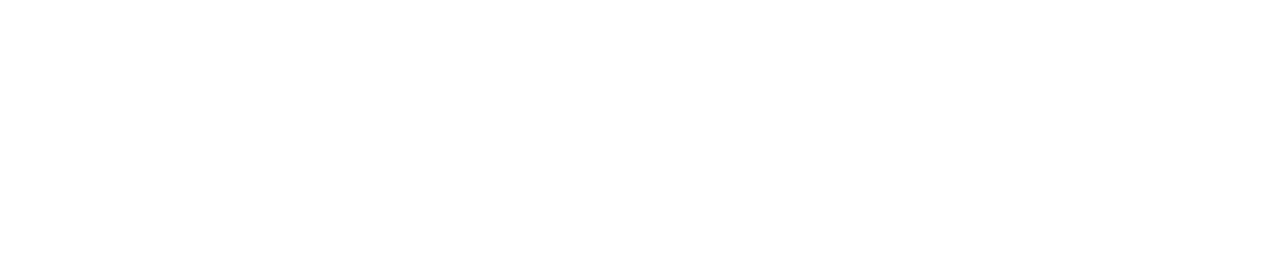
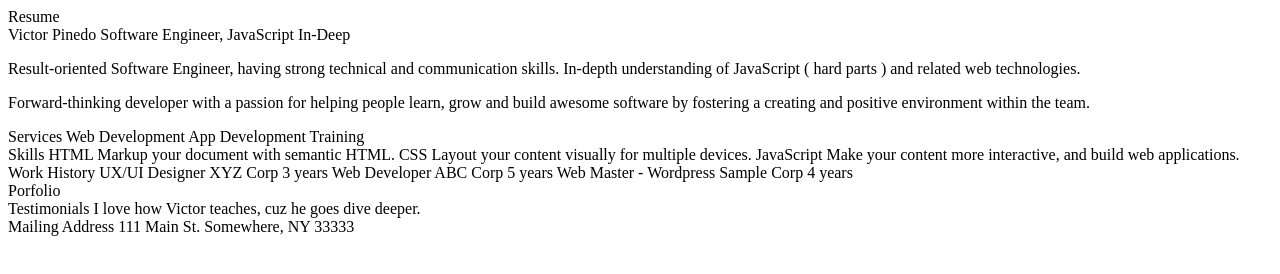
Before and after one commit to vapinedo/HTML-CSS, a plain HTML site: page index.html in a window 1280 px wide. Drawn offline with Linux system fonts and the light colour scheme.

Commit message:
Thematic Groupings

```diff
--- a/index.html
+++ b/index.html
@@ -4,4 +4,63 @@
         <meta charset="UTF-8">
         <title>Resume of Victor Pinedo</title>
     </head>
+    <body>
+        Resume
+        <section>
+            Victor Pinedo
+            Software Engineer, JavaScript In-Deep
+        </section>
+
+        <article>
+            <p>Result-oriented Software Engineer, having strong technical and communication skills. In-depth understanding of JavaScript ( hard parts ) and related web technologies.</p>
+            <p>Forward-thinking developer with a passion for helping people learn, grow and build awesome software by fostering a creating and positive environment within the team.</p>
+        </article>
+
+        <section>
+            Services
+            Web Development
+            App Development
+            Training
+        </section>
+
+        <section>
+            Skills
+            HTML
+            Markup your document with semantic HTML.
+            CSS
+            Layout your content visually for multiple devices.
+            JavaScript
+            Make your content more interactive, and build web applications.
+        </section>
+
+        <section>
+            Work History
+            UX/UI Designer
+            XYZ Corp
+            3 years
+
+            Web Developer
+            ABC Corp
+            5 years
+
+            Web Master - Wordpress
+            Sample Corp
+            4 years
+        </section>
+
+        <section>
+            Porfolio
+        </section>
+
+        <section>
+            Testimonials
+            I love how Victor teaches, cuz he goes dive deeper.
+        </section>
+
+        <section>
+            Mailing Address
+            111 Main St.
+            Somewhere, NY 33333
+        </section>
+    </body>
 </html>
```
